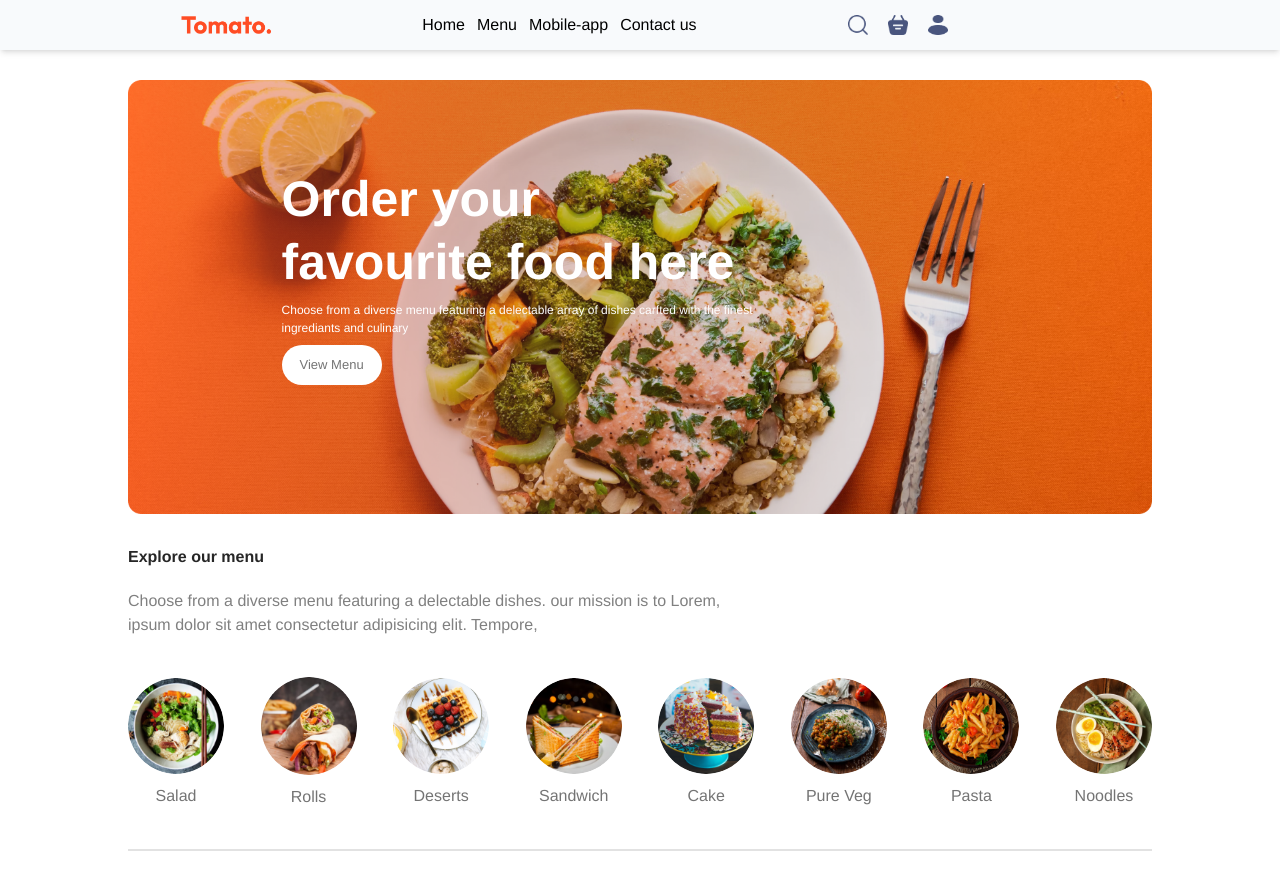
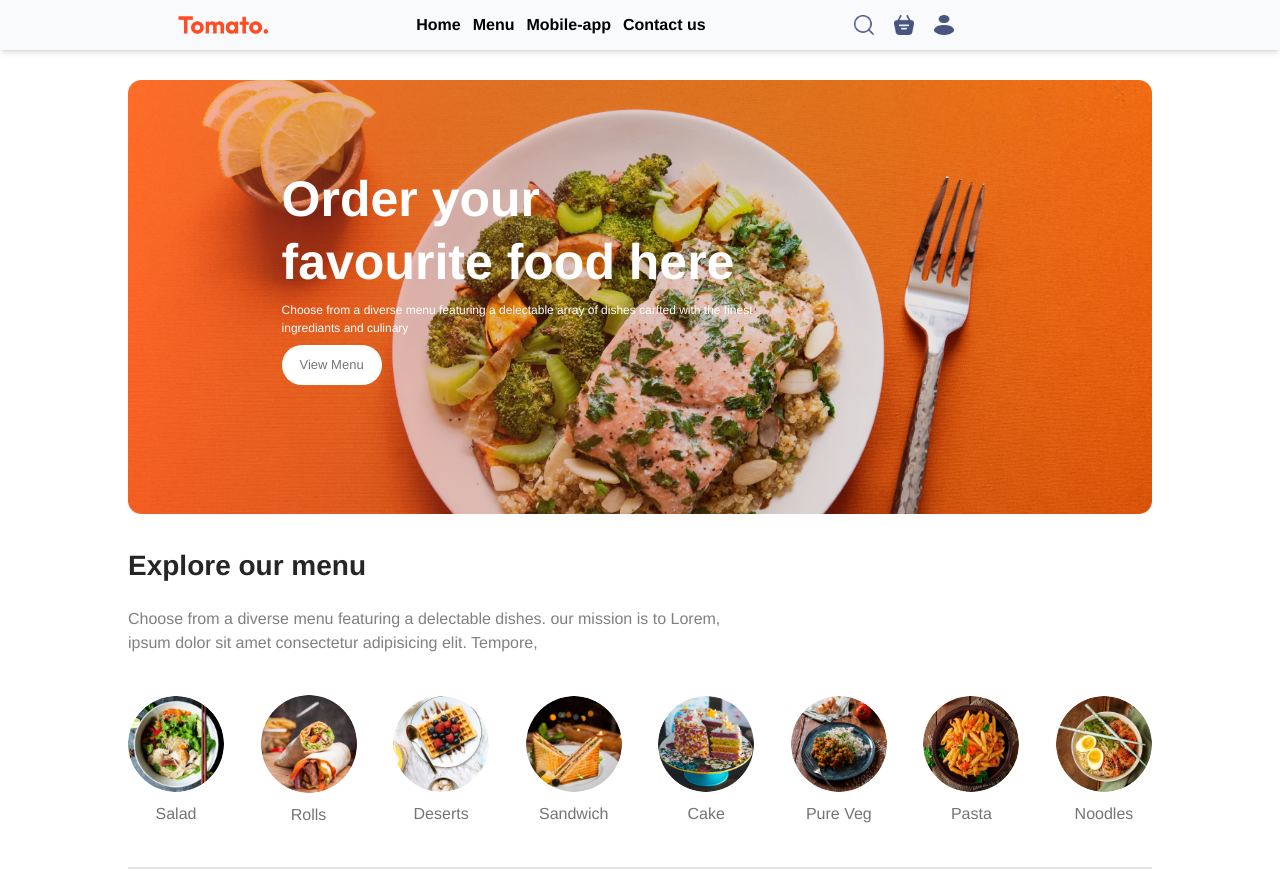
Before and after one commit to Binyam888/Delidash, a React (Vite) app in the folder frontend/delidash/: page / in a window 1280 px wide. Built offline with nearby package versions, Linux system fonts and the light colour scheme.

Commit message:
created context

```diff
--- a/frontend/delidash/src/components/ExploreMenu.jsx
+++ b/frontend/delidash/src/components/ExploreMenu.jsx
@@ -6,7 +6,7 @@ const ExploreMenu = ({ category, setCategory }) => {
       className="explore menu flex flex-col gap-[20px] mx-[10%] mb-[20px]"
       id="explore-menu"
     >
-      <h1 className=" text-[#262626] font-bold">Explore our menu</h1>
+      <h1 className=" text-[#262626] font-bold lg:text-[28px]">Explore our menu</h1>
       <p className="sm:max-w-[60%] text-[#808080]">
         Choose from a diverse menu featuring a delectable dishes. our mission is
         to Lorem, ipsum dolor sit amet consectetur adipisicing elit. Tempore,
@@ -31,8 +31,8 @@ const ExploreMenu = ({ category, setCategory }) => {
                 alt="images"
                 className={
                   category === item.menu_name
-                    ? "border-[4px] border-red-500 rounded-[50%]"
-                    : "w-[7.5vw]  min-w-[80px] cursor-pointer rounded-[50%] transition-all duration-100"
+                    ? "border-[4px] border-red-400 rounded-[50%] min-w-[80px] w-[7.5vw]  p-[2px] transition-all  ease-in "
+                    : "w-[7.5vw]  min-w-[80px] cursor-pointer rounded-[50%] transition-all duration-300 hover:scale-105"
                 }
               />
               <p className="mt-[10px] text-[#747474] text-[16px] cursor-pointer ">
--- a/frontend/delidash/src/components/Navbar.jsx
+++ b/frontend/delidash/src/components/Navbar.jsx
@@ -37,7 +37,7 @@ function Navbar() {
 
         {mobile && (
           <div className=" bg-slate-500  fixed right-0 top-0  flex justify-center items-center w-full pt-[50px] pb-[20px] md:hidden">
-            <ul className="flex gap-4 flex-col  justify-center text-center">
+            <ul className="flex gap-4 flex-col  justify-center text-center ">
               <li>Home</li>
               <li>Menu</li>
               <li>mobile-app</li>
--- /dev/null
+++ b/frontend/delidash/src/context/StoreContext.jsx
@@ -0,0 +1,18 @@
+import { createContext } from "react";
+
+export const StoreContext = createContext(null)
+
+const StoreContextProvider =({children})=>{
+
+
+    const contextValue ={
+
+    }
+
+    return(
+        <StoreContext.Provider value={contextValue}>
+            {children}
+        </StoreContext.Provider>
+    )
+}
+export default StoreContextProvider;
--- a/frontend/delidash/src/index.css
+++ b/frontend/delidash/src/index.css
@@ -11,6 +11,9 @@
  h2{
   @apply  font-bold text-white text-[22px]
  }
+ li{
+  @apply font-semibold
+ }
 /* #header{
 
 
--- a/frontend/delidash/src/main.jsx
+++ b/frontend/delidash/src/main.jsx
@@ -3,11 +3,16 @@ import ReactDOM from 'react-dom/client'
 import App from './App.jsx'
 import './index.css'
 import {BrowserRouter} from "react-router-dom"
+import StoreContextProvider from './context/StoreContext.jsx'
+
 
 ReactDOM.createRoot(document.getElementById('root')).render(
   <React.StrictMode>
     <BrowserRouter>
+    <StoreContextProvider>
     <App />
+    </StoreContextProvider>
+
     </BrowserRouter>
   </React.StrictMode>,
 )
```
